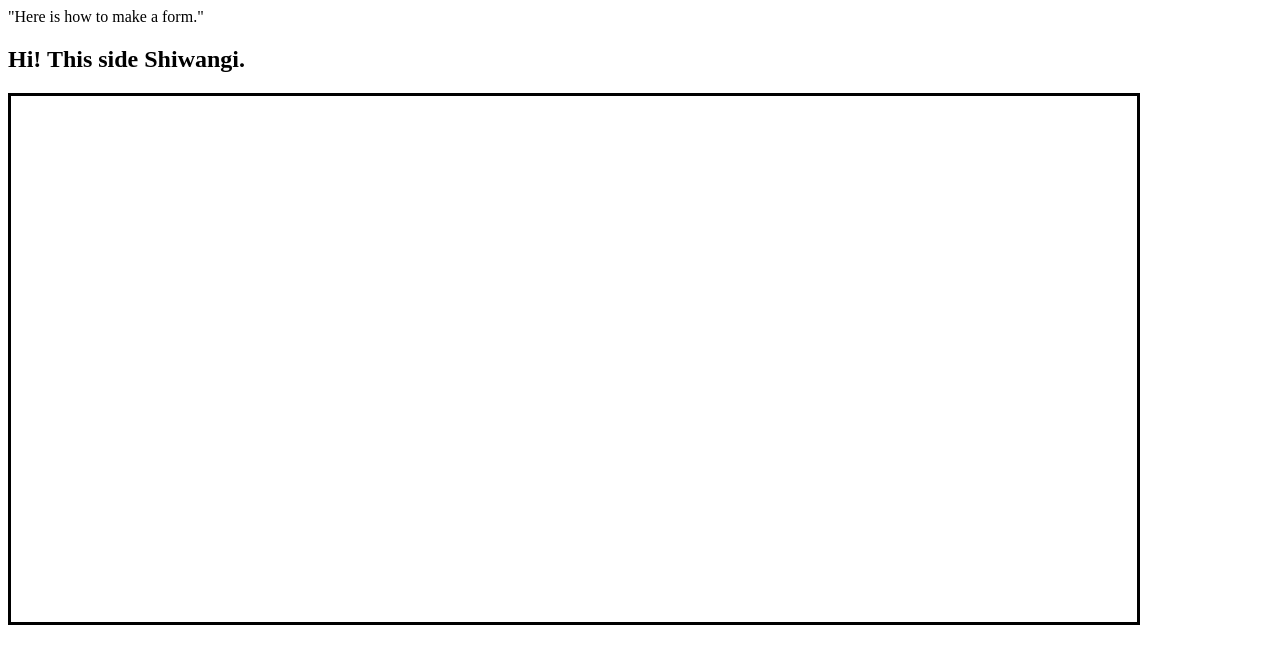
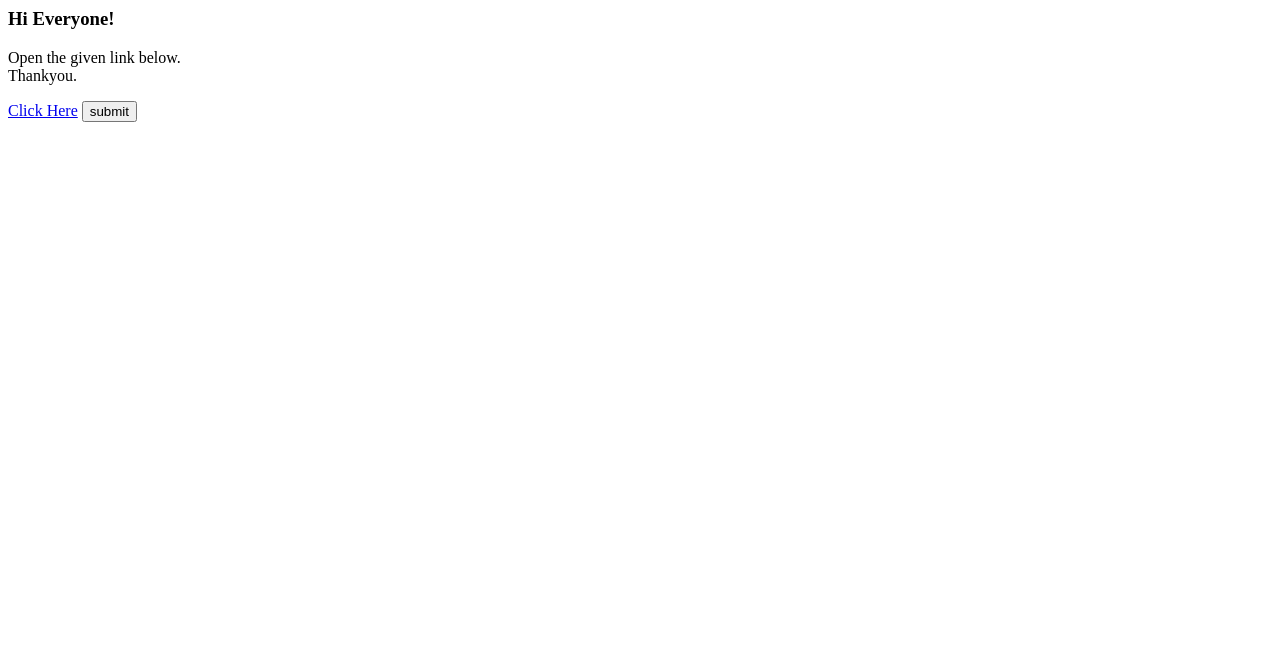
Before and after one commit to Shiwangi3003/Learnings, a plain HTML site: page index.html in a window 1280 px wide. Drawn offline with Linux system fonts and the light colour scheme.

Commit message:
Code changed.

```diff
--- a/index.html
+++ b/index.html
@@ -1,14 +1,11 @@
 <html>
-    <head>"Here is how to make a form."</head>
+    <head>
+        <title>New Page</title>
+    </head>
     <body>
-        <h2>Hi! This side Shiwangi.</h2>
-        <div style="border:solid black; width:1000px; height:400px; padding:5%">
-        <form>
-            <label for="email"
-            style="display:black; margin:18px;font-size:20px;font-weight:bold; color:blue;text-align:center"
-            <input type="email"
-            </label>
-        </form>
-    </div>
+        <h3>Hi Everyone!</h3>
+        <p>Open the given link below.<br>Thankyou.</p>
+        <a href="https://hit.ucanapply.com/">Click Here</a>
+        <button>submit</button>
     </body>
 </html>
```
